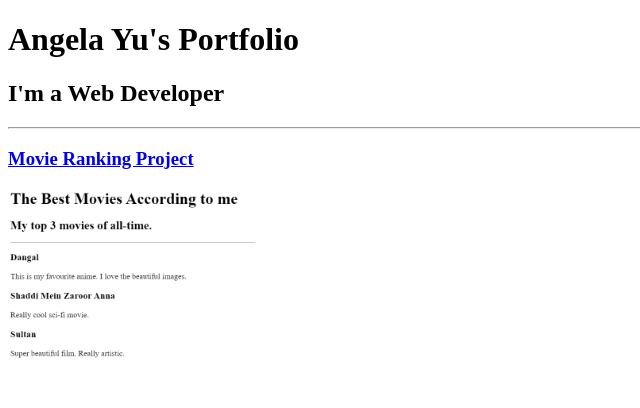
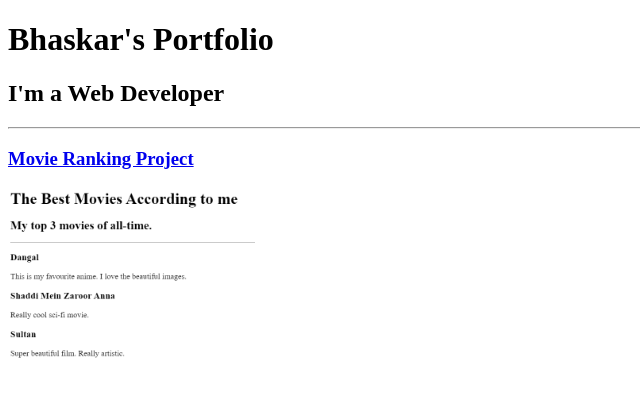
Before and after one commit to BhaskarNath27/html-portfolio, a plain HTML site: page index.html in a window 1280 px wide. Shown: the top 408 px of the page, without its empty margins (0-640 px from the left). Drawn offline with Linux system fonts and the light colour scheme.

Commit message:
Update index.html

```diff
--- a/index.html
+++ b/index.html
@@ -3,11 +3,11 @@
 
 <head>
   <meta charset="UTF-8">
-  <title>Angela's Portfolio</title>
+  <title>Bhaskar's Portfolio</title>
 </head>
 
 <body>
-  <h1>Angela Yu's Portfolio</h1>
+  <h1>Bhaskar's Portfolio</h1>
   <h2>I'm a Web Developer</h2>
   <hr />
   <h3><a href="../2.4 Movie Ranking Project/index.html">Movie Ranking Project</a></h3>
```
